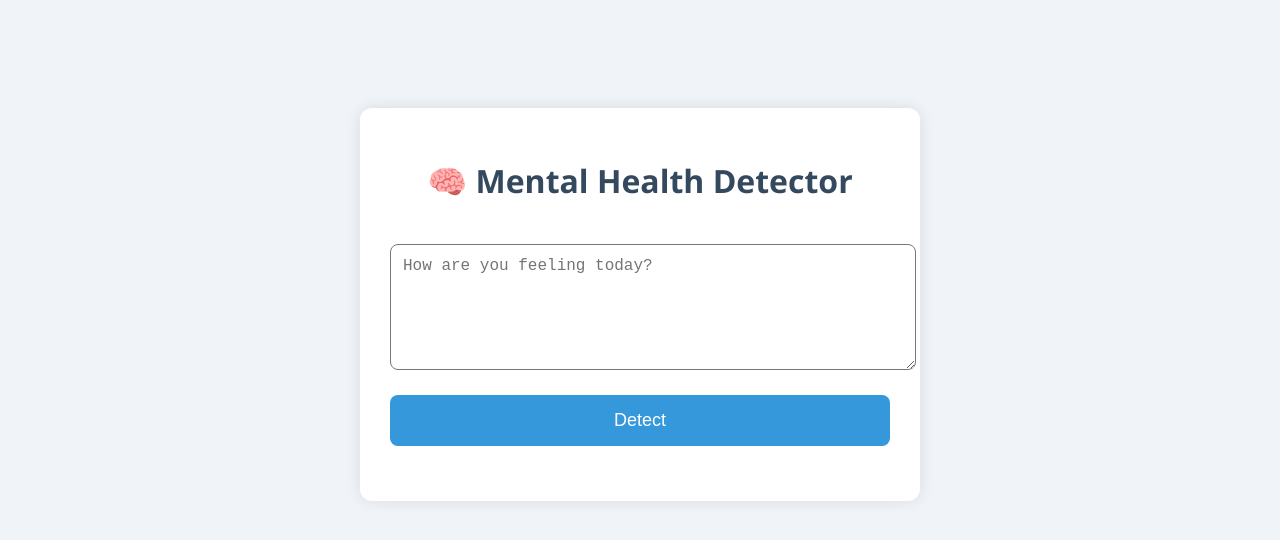
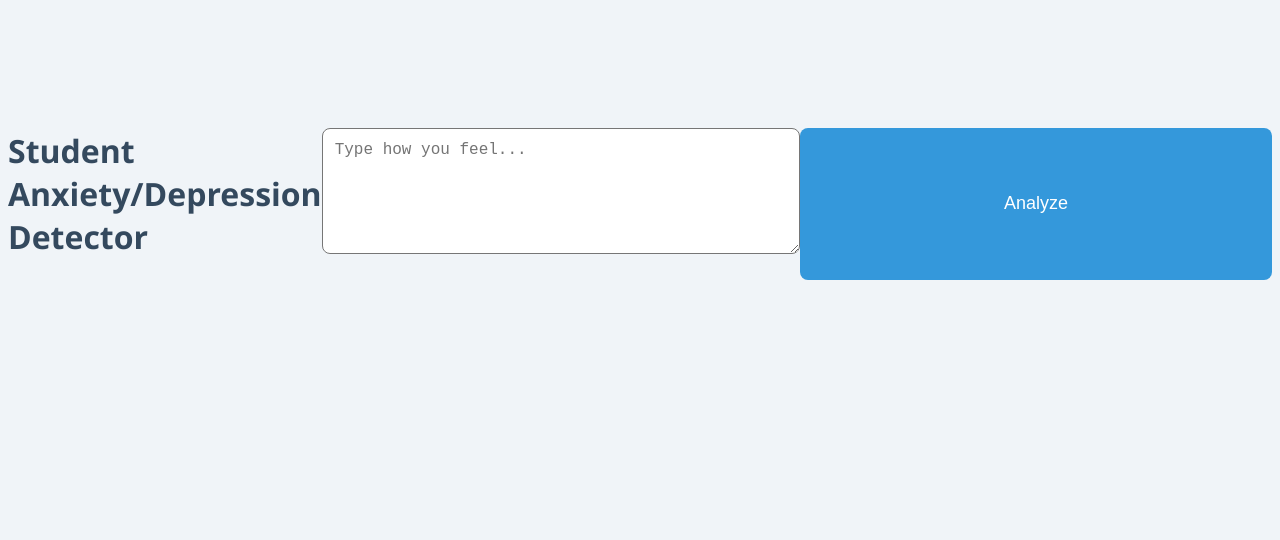
Before and after one commit to Rakxh/Anxiety-frontend, a plain HTML site: page index.html in a window 1280 px wide. Drawn offline with Linux system fonts and the light colour scheme.

Commit message:
Update index.html

```diff
--- a/index.html
+++ b/index.html
@@ -1,17 +1,27 @@
+
 <!DOCTYPE html>
 <html lang="en">
 <head>
   <meta charset="UTF-8">
-  <title>Anxiety & Depression Detector</title>
-  <link rel="stylesheet" href="style.css" />
+  <title>Student Mental Health Detector</title>
+  <link rel="stylesheet" href="style.css">
+  <script src="script.js">
+    async function predict() {
+      const userInput = document.getElementById("inputText").value;
+      const response = await fetch("https://anxiety-detection-production.up.railway.app/predict", {
+        method: "POST",
+        headers: { "Content-Type": "application/json" },
+        body: JSON.stringify({ text: userInput })
+      });
+      const data = await response.json();
+      document.getElementById("output").innerText = JSON.stringify(data, null, 2);
+    }
+  </script>
 </head>
 <body>
-  <div class="container">
-    <h1>🧠 Mental Health Detector</h1>
-    <textarea id="inputText" placeholder="How are you feeling today?"></textarea>
-    <button onclick="detect()">Detect</button>
-    <div id="resultBox"></div>
-  </div>
-  <script src="script.js"></script>
+  <h1>Student Anxiety/Depression Detector</h1>
+  <textarea id="inputText" rows="6" cols="60" placeholder="Type how you feel..."></textarea><br>
+  <button onclick="predict()">Analyze</button>
+  <pre id="output"></pre>
 </body>
 </html>
```
